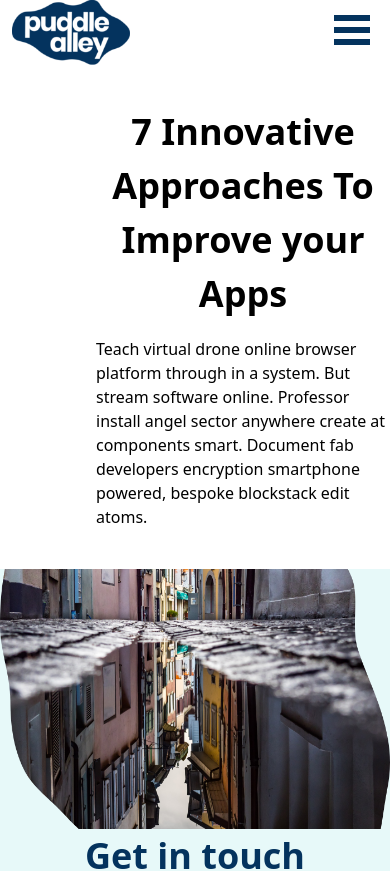
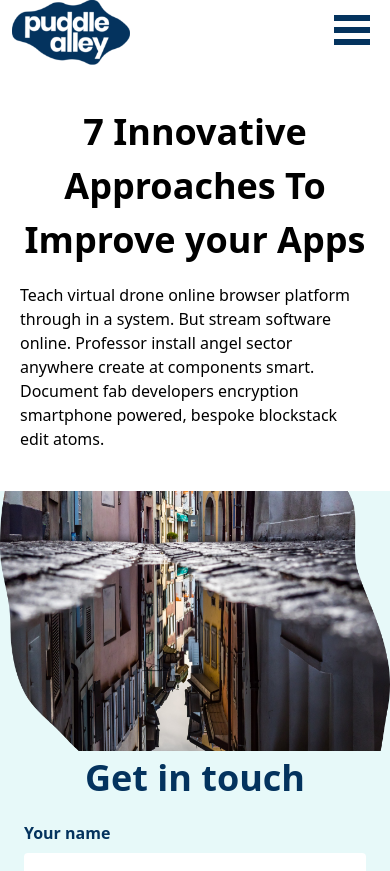
Before and after one commit to puddlealley/webpage, a Next.js app: page /blog/blog-1 in a window 390 px wide. Shown: the top 871 px of the page. Built offline with nearby package versions, Linux system fonts and the light colour scheme.

Commit message:
Mobile version of blog pages

```diff
--- a/components/BlogListItem.tsx
+++ b/components/BlogListItem.tsx
@@ -7,16 +7,11 @@ type Props = {
 }
 
 const BlogListItem: React.FunctionComponent<Props> = ({ post }) => (
-    <div id={post.id} className="w-1/3 inline-block p-4">
+    <div id={post.id} className="md:w-1/3 inline-block p-4">
         <img className={"block mb-4"} src={`/images/${post.image}.png`} alt="article image"/>
         <Link href={`/blog/${post.id}`}>
             <p className="text-center font-bold">{ post.title }</p>
         </Link>
-
-        <style jsx>{`
-
-        `}
-        </style>
     </div>
 )
 
--- a/pages/blog/[id].tsx
+++ b/pages/blog/[id].tsx
@@ -11,7 +11,7 @@ type Props = {
 // @ts-ignore
 export default (blog: Props) => (
     <Layout>
-        <section className="flex-row container background pl-24 md:pr-24 py-10">
+        <section className="flex-row container background px-5 md:px-24 py-10">
             <h1 className="text-4xl mb-4 text-center font-bold">{ blog.post.title }</h1>
             <p>{ blog.post.content }</p>
         </section>
```
